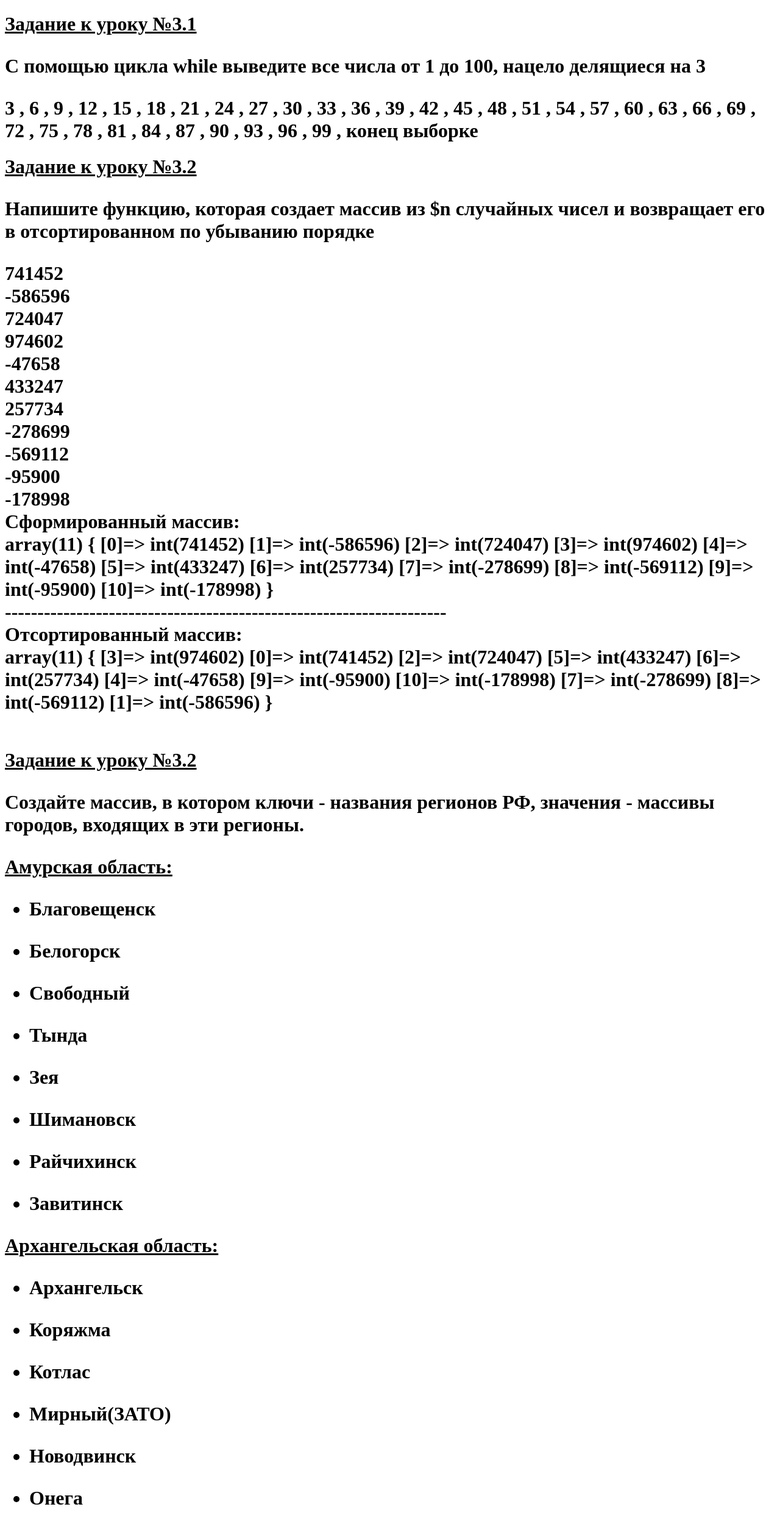
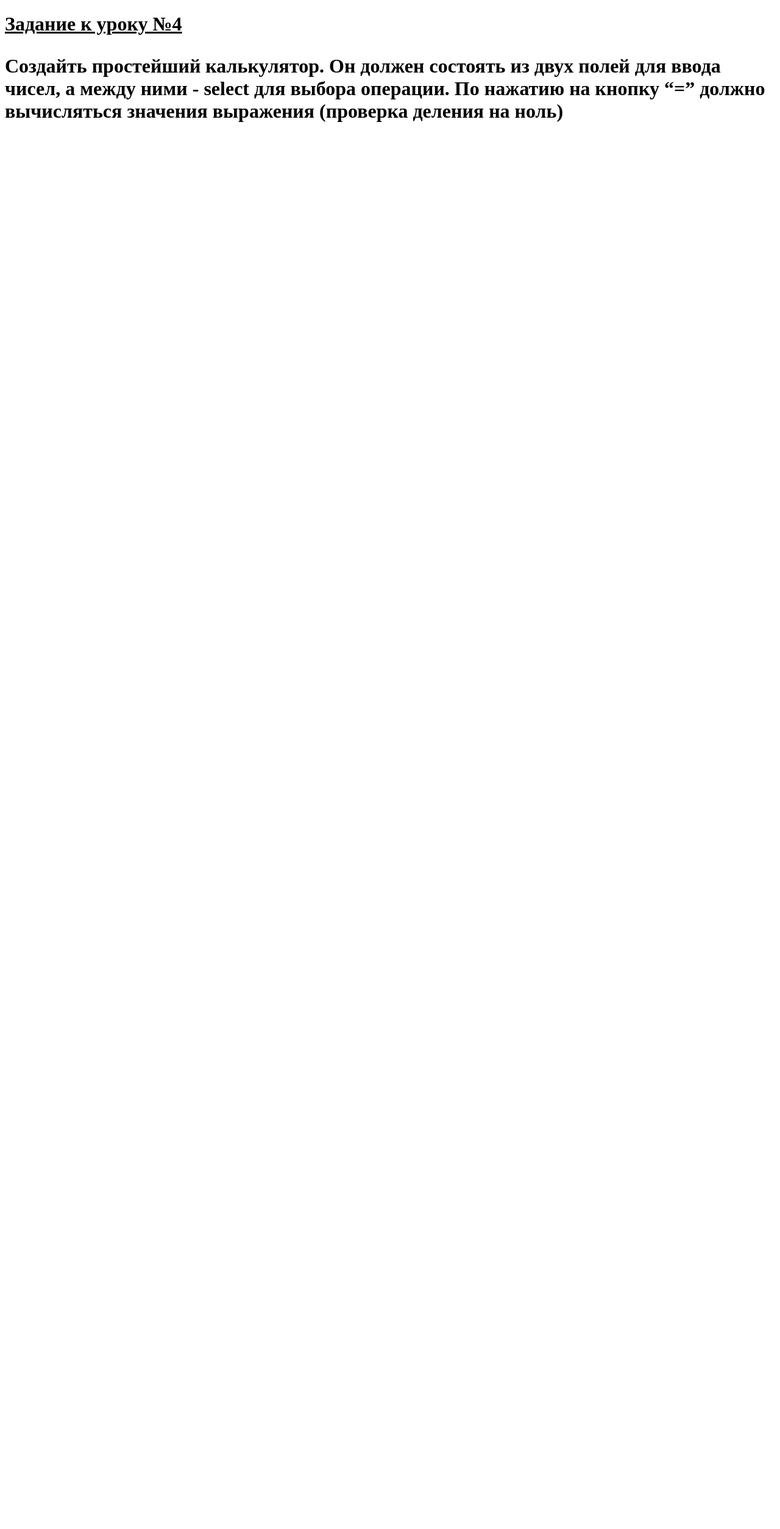
Before and after one commit to QAleks/GB_ex_PHP, a PHP site: page / in a window 1280 px wide. Shown: the whole page at 61% size. After the commit the page ends 200 px from the top, so only its background shows below. Run offline with PHP 8.4, Linux system fonts and the light colour scheme.

Commit message:
Первый коммит к 4-му уроку по курсу от GeekBrans

```diff
--- a/index.php
+++ b/index.php
@@ -8,58 +8,13 @@
 
 </head>
 <body>
-<h1><u>Задание к уроку №3.1</u><h1>
-<p> С помощью цикла while выведите все числа от 1 до 100, нацело делящиеся на 3 </p>
+<h1><u>Задание к уроку №4</u><h1>
+<p> Создайть простейший калькулятор. Он должен состоять из двух полей для ввода чисел, а между ними - select для выбора операции. По нажатию на кнопку “=” должно вычисляться значения выражения
+(проверка деления на ноль)
+</p>
 
 <?php
-$i=0;
-while ($i<=100){
-	$i++;
-    if ($i%3==0)
-		echo $i . ' , ';
-}
-echo 'конец выборке <br>';
-?>
 
-<h1><u>Задание к уроку №3.2</u><h1>
-<p>Напишите функцию, которая создает массив из $n случайных чисел и возвращает его в отсортированном по убыванию  порядке</p>
-<?php
-
-function poryadok($n){
-	for($i=1; $i<=$n; $i++) {
-	$rand_value=rand(-1000000,1000000);
-	echo $rand_value . '<br>';
-	$a[]=$rand_value;
-	}
-	echo 'Сформированный массив: <br>';
-	var_dump($a); ////вывод информации о массиве, заполненным случайными числами
-	echo '<br>--------------------------------------------------------------------<br>';
-	arsort($a);  //сортируем элементы массива функцией arsort()
-	echo 'Отсортированный массив: <br>';
-	var_dump($a); //вывод информации об отсортированном массиве
-	echo '<br>';
-
-}
-poryadok(11); // передаем в функцию желаемое количество случайных чисел
-echo '<br>';
-
-?>
-<h1><u>Задание к уроку №3.2</u><h1>
-<p> Создайте массив, в котором ключи - названия регионов РФ, значения - массивы городов, входящих в эти регионы. </p>
-
-<?php
-$amur='Благовещенск, Белогорск, Свободный, Тында, Зея, Шимановск, Райчихинск, Завитинск';
-$arh='Архангельск, Коряжма, Котлас, Мирный(ЗАТО), Новодвинск, Онега';
-$amur_m=explode(', ',$amur); // с помощью функции разбиваем строку и из "разбивок" создаем массив
-$arh_m=explode(', ',$arh);
-$rf=['Амурская область'=>$amur_m, 'Архангельская область'=>$arh_m];
-//var_dump($rf);
-foreach($rf as $key=>$el){
-	echo "<u>$key". ':' . "</u>" . '<br>';
-	foreach($el as $k){
-	echo '<ul><li>' . $k . '</li></ul>';
-	}
-}
 ?>
 
 
```
